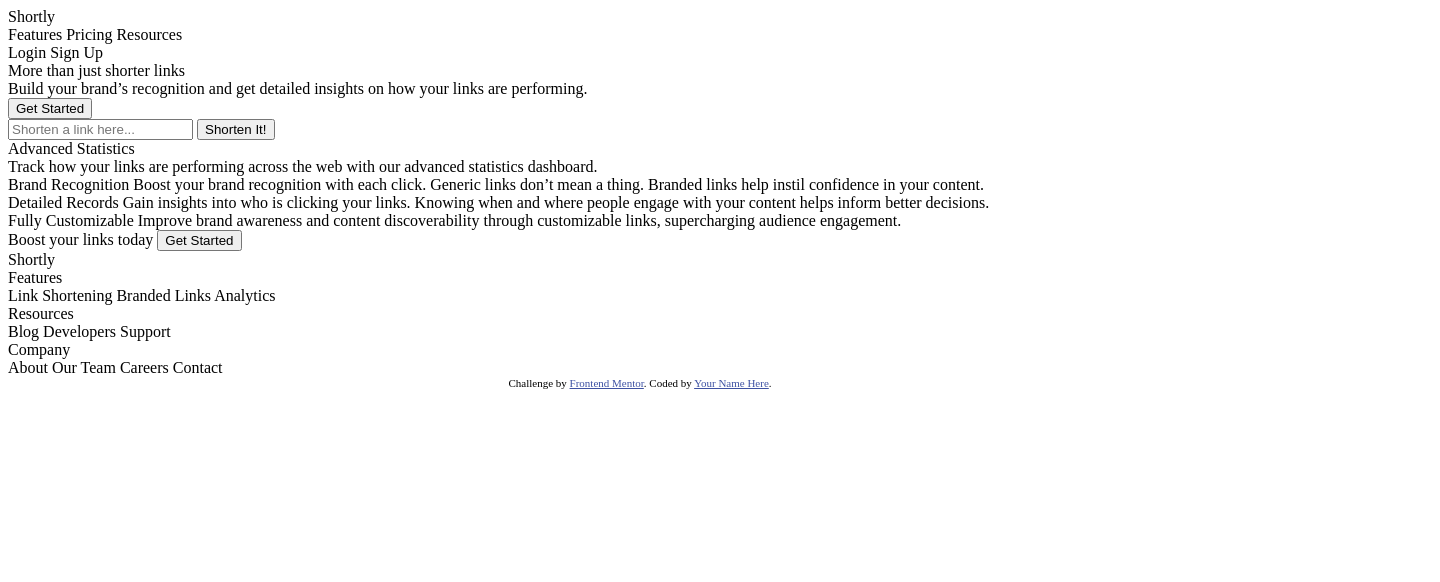
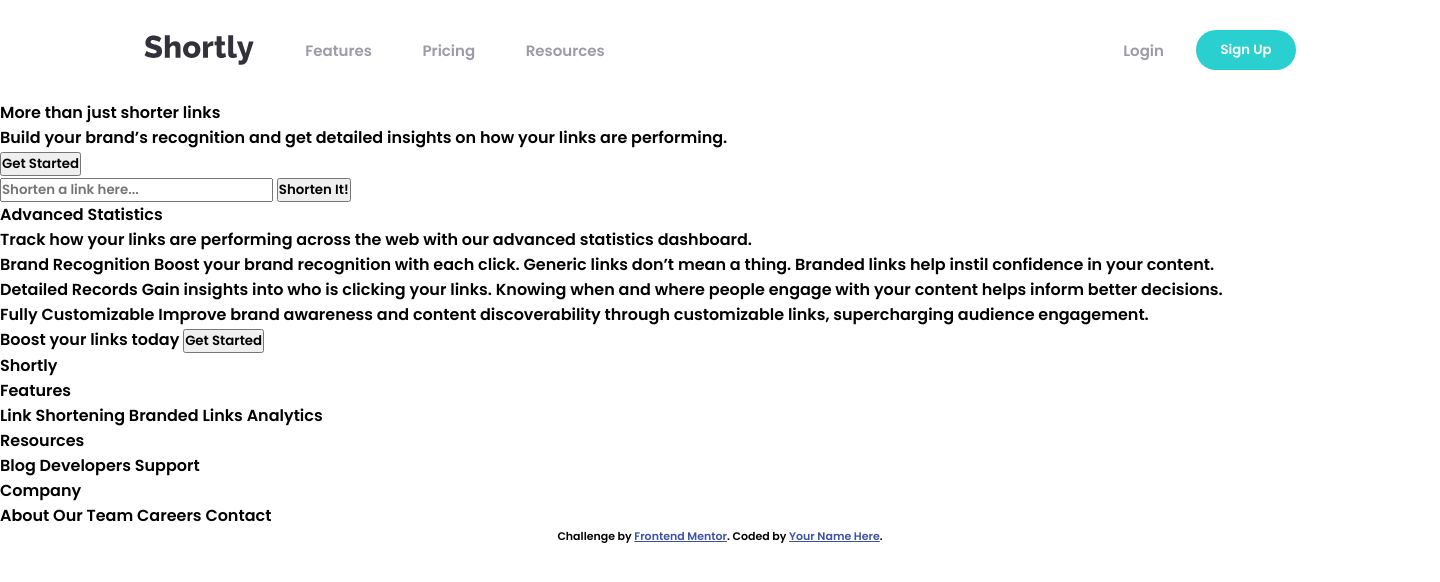
Before and after one commit to ShashiKumarMani/url-shortener, a plain HTML site: page index.html in a window 1280 px wide. Shown: the whole page, 1440 px wide, since content can reach past the window. Drawn offline with Linux system fonts and the light colour scheme.

Commit message:
Add header styles

```diff
--- a/index.html
+++ b/index.html
@@ -13,18 +13,24 @@
     .attribution { font-size: 11px; text-align: center; }
     .attribution a { color: hsl(228, 45%, 44%); }
   </style>
+  <link rel="stylesheet" href="./style.css">
 </head>
 <body>
   <header>
-    <div>Shortly</div>
-    <nav>
-      Features
-      Pricing
-      Resources
-    </nav>
-    <nav>
-      Login
-      Sign Up
+    <div class="header-main">
+      <div class="logo"></div>
+      <nav class="nav-page">
+        <ul>
+          <li>Features</li>
+          <li>Pricing</li>
+          <li>Resources</li>
+        </ul>
+      </nav>
+    </div>
+
+    <nav class="nav-log">
+      <div>Login</div>
+      <button>Sign Up</button>
     </nav>
   </header>
 
@@ -38,10 +44,10 @@
     <button>Get Started</button>
   </section>
 
-  <section>
+  <main>
     <input type="text" placeholder="Shorten a link here...">
     <button>Shorten It!</button>
-  </section>
+  </main>
 
   <section>
     <div>
@@ -81,7 +87,7 @@
     <button>Get Started</button>
   </section>
 
-  <section>
+  <footer>
     <div>Shortly</div>
     <div>
       <div>
@@ -105,7 +111,7 @@
       </div>
     </div>
     <div></div>
-  </section>
+  </footer>
 
   <div class="attribution">
     Challenge by <a href="https://www.frontendmentor.io?ref=challenge" target="_blank">Frontend Mentor</a>.
--- /dev/null
+++ b/style.css
@@ -0,0 +1,71 @@
+@import url('https://fonts.googleapis.com/css2?family=Poppins:wght@600&display=swap');
+
+* {
+    margin: 0;
+    padding: 0;
+    box-sizing: border-box;
+    font-family: 'Poppins', sans-serif;
+}
+
+li {
+    list-style-type: none;
+}
+
+body {
+    max-width: 1500px;
+    min-width: 1440px;
+}
+
+header {
+    width: 80%;
+    margin: auto;
+    height: 100px;
+    display: flex;
+    justify-content: space-between;
+    align-items: center;
+    color: hsl(257, 7%, 63%);
+    font-size: 15px;
+    font-weight: 800;
+}
+
+.header-main {
+    width: 40%;
+    display: flex;
+    justify-content: space-between;
+    align-items: center;
+}
+
+.logo {
+    background-image: url('./images/logo.svg');
+    background-size: cover;
+    height: 30px;
+    width: 110px;
+}
+
+.nav-page {
+    width: 65%;
+    margin-left: 30px;
+}
+
+.nav-page ul {
+    width: 100%;
+    height: 100%;
+    display: flex;
+    justify-content: space-between;
+}
+
+.nav-log {
+    width: 15%;
+    display: flex;
+    justify-content: space-between;
+    align-items: center;
+}
+
+.nav-log button {
+    width: 100px;
+    height: 40px;
+    border: none;
+    border-radius: 20px;
+    background-color: hsl(180, 66%, 49%);
+    color: #FFF;
+}
```
